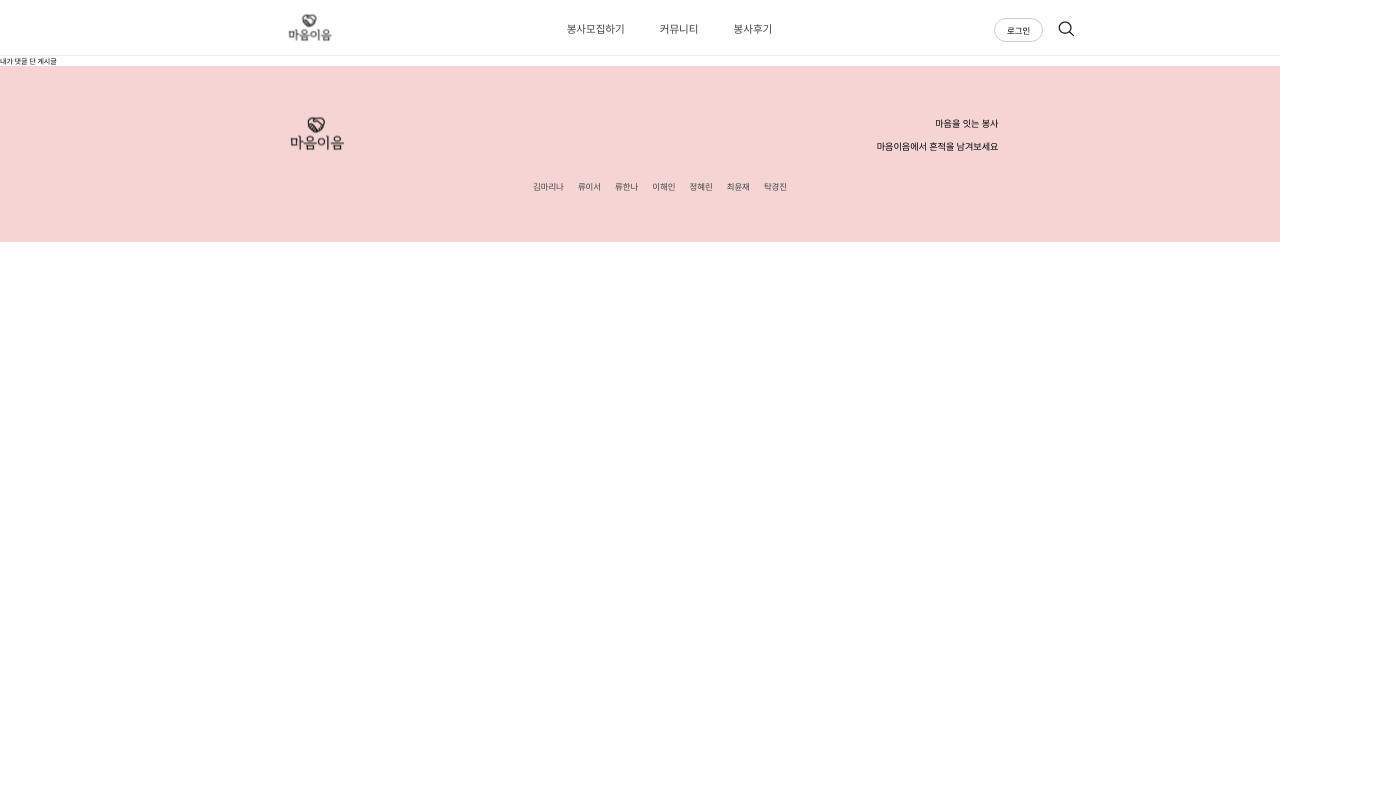
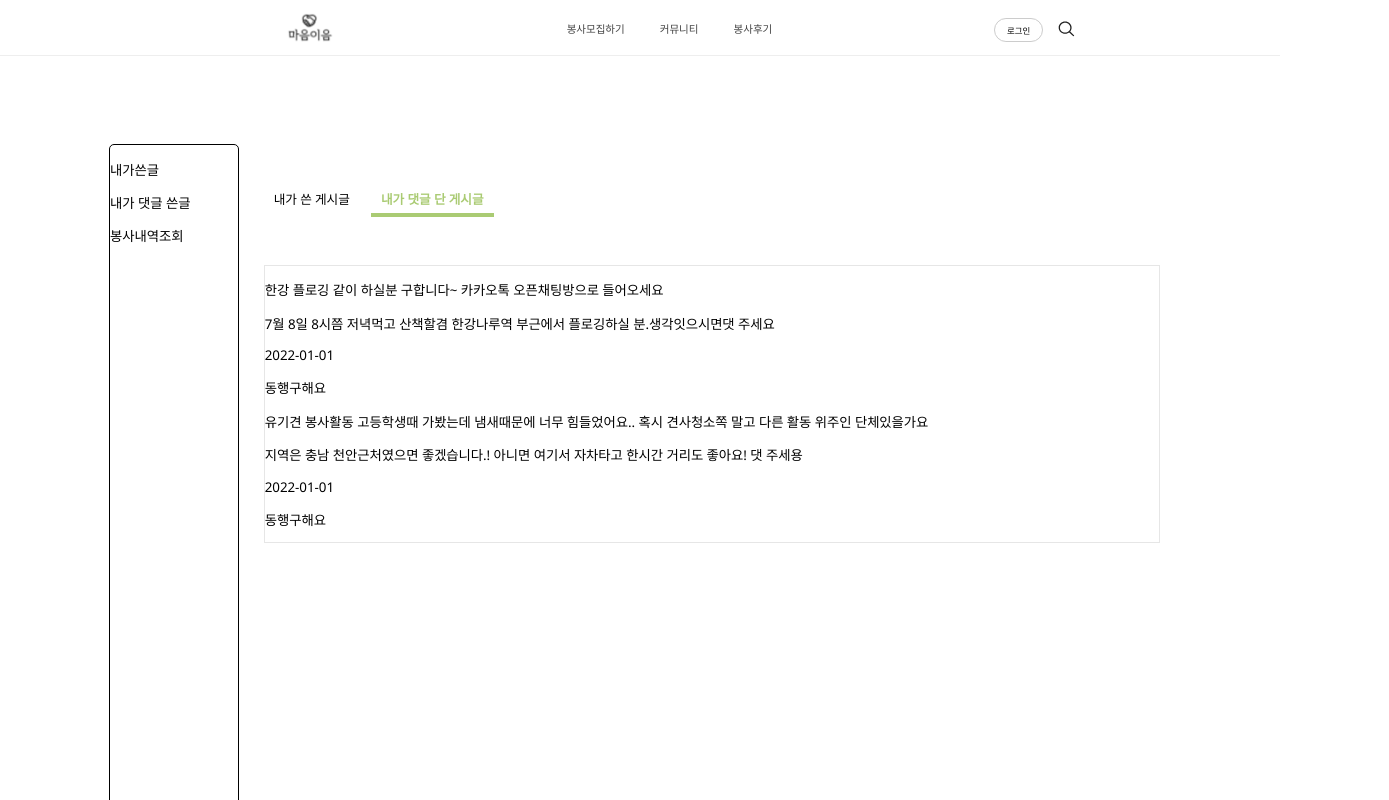
Before and after one commit to maumeum/Front-end, a React (Vite) app: page /mypage/comment in a window 1280 px wide. Shown: the top 800 px of the page, 1389 px wide, since content can reach past the window. Built offline with nearby package versions, Linux system fonts and the light colour scheme; a web font is replaced by a local one.

Commit message:
[Refact] Tab 컴포넌트의 tab메뉴를 props로 받아올 수 있도록 변경

```diff
--- /dev/null
+++ b/src/components/MyPost/MyPost.tsx
@@ -0,0 +1,41 @@
+import React from 'react';
+import { PostListContainer } from './style';
+
+function MyPost() {
+  const data = [
+    {
+      title:
+        '한강 플로깅 같이 하실분 구합니다~ 카카오톡 오픈채팅방으로 들어오세요',
+      content:
+        '7월 8일 8시쯤 저녁먹고 산책할겸 한강나루역 부근에서 플로깅하실 분.생각잇으시면댓 주세요',
+      category: '동행구해요',
+      date: '2022-01-01',
+    },
+    {
+      title:
+        '유기견 봉사활동 고등학생때 가봤는데 냄새때문에 너무 힘들었어요.. 혹시 견사청소쪽 말고 다른 활동 위주인 단체있을가요',
+      content:
+        '지역은 충남 천안근처였으면 좋겠습니다.! 아니면 여기서 자차타고 한시간 거리도 좋아요! 댓 주세용',
+      category: '동행구해요',
+      date: '2022-01-01',
+    },
+  ];
+  return (
+    <>
+      <PostListContainer>
+        {data.map((item, index) => {
+          return (
+            <div>
+              <p>{item.title}</p>
+              <p>{item.content}</p>
+              <p>{item.date}</p>
+              <p>{item.category}</p>
+            </div>
+          );
+        })}
+      </PostListContainer>
+    </>
+  );
+}
+
+export default MyPost;
--- /dev/null
+++ b/src/components/MyPost/style.ts
@@ -0,0 +1,5 @@
+import styled, { css } from 'styled-components';
+
+export const PostListContainer = styled.div`
+  border: 1px solid #e6e6e6;
+`;
--- a/src/components/Tab/Tab.tsx
+++ b/src/components/Tab/Tab.tsx
@@ -6,13 +6,12 @@ import { Container } from './tab.ts';
 Tab.defaultProps = {
   currTab: '신청한 봉사',
   onClick: () => {},
+  tabs: ['신청한 봉사', '완료한 봉사'],
 };
 
 interface EachTabProps {
   active?: boolean;
 }
-
-const tabs = ['신청한 봉사', '완료한 봉사'];
 
 const EachTab = styled.p<EachTabProps>`
   font-size: 1.8rem;
@@ -35,9 +34,11 @@ const EachTab = styled.p<EachTabProps>`
 export default function Tab({
   currTab,
   onClick,
+  tabs,
 }: {
   currTab: string;
   onClick: () => void;
+  tabs: string[];
 }) {
   return (
     <Container>
--- a/src/pages/myPage-hr/myComment.tsx
+++ b/src/pages/myPage-hr/myComment.tsx
@@ -1,7 +1,34 @@
-import React from 'react';
+import React, { useState } from 'react';
+import { Container, Main, MenuBar, TabMenu } from './voluntHistory.ts';
+
+import Tab from '../../components/Tab/Tab.tsx';
+import MyPost from '../../components/MyPost/MyPost.tsx';
 
 function myComment() {
-  return <div>내가 댓글 단 게시글</div>;
+  const [currTab, setCurrTab] = useState('내가 댓글 단 게시글');
+  const handleClickTab = (tab: string) => {
+    setCurrTab(tab);
+  };
+
+  const tabs = ['내가 쓴 게시글', '내가 댓글 단 게시글'];
+  return (
+    <>
+      <Container>
+        <MenuBar>
+          <p>내가쓴글</p>
+          <p>내가 댓글 쓴글</p>
+          <p>봉사내역조회</p>
+        </MenuBar>
+
+        <Main>
+          <TabMenu>
+            <Tab currTab={currTab} onClick={handleClickTab} tabs={tabs} />
+          </TabMenu>
+          <MyPost></MyPost>
+        </Main>
+      </Container>
+    </>
+  );
 }
 
 export default myComment;
```
